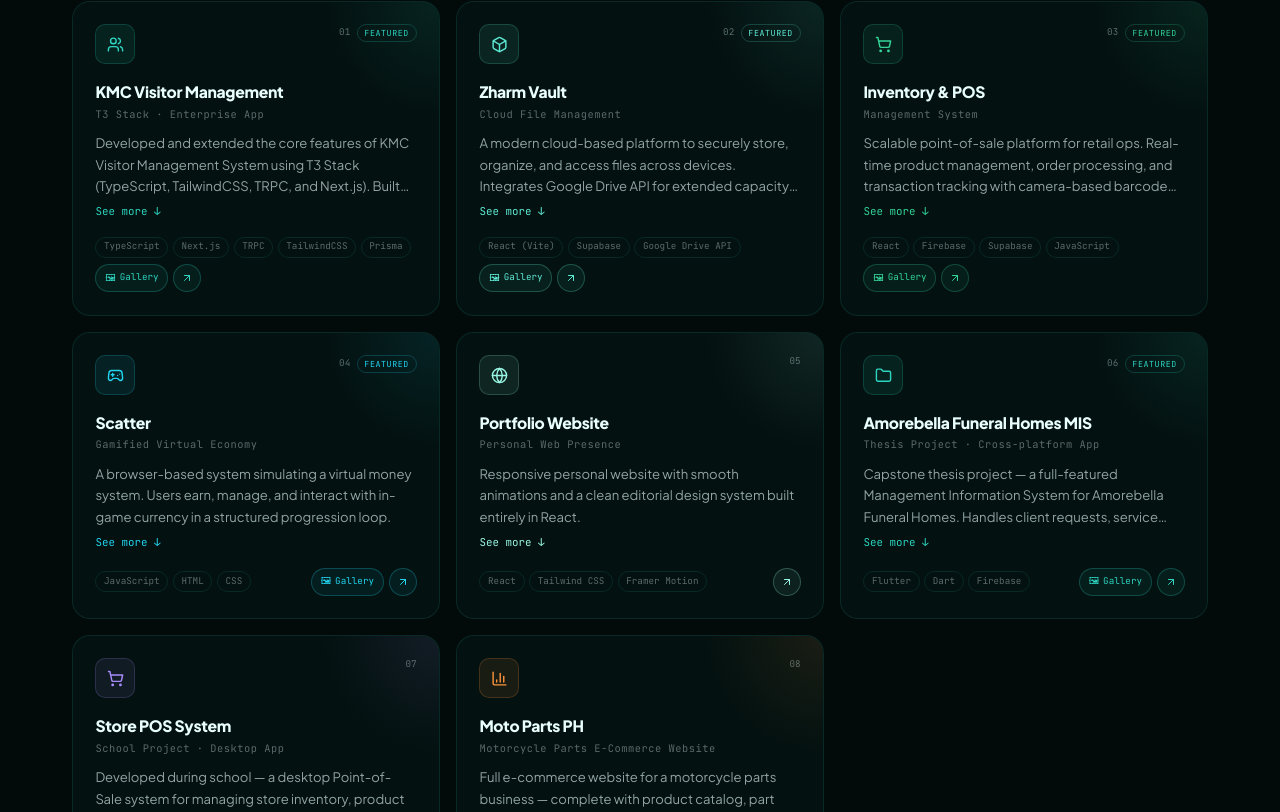
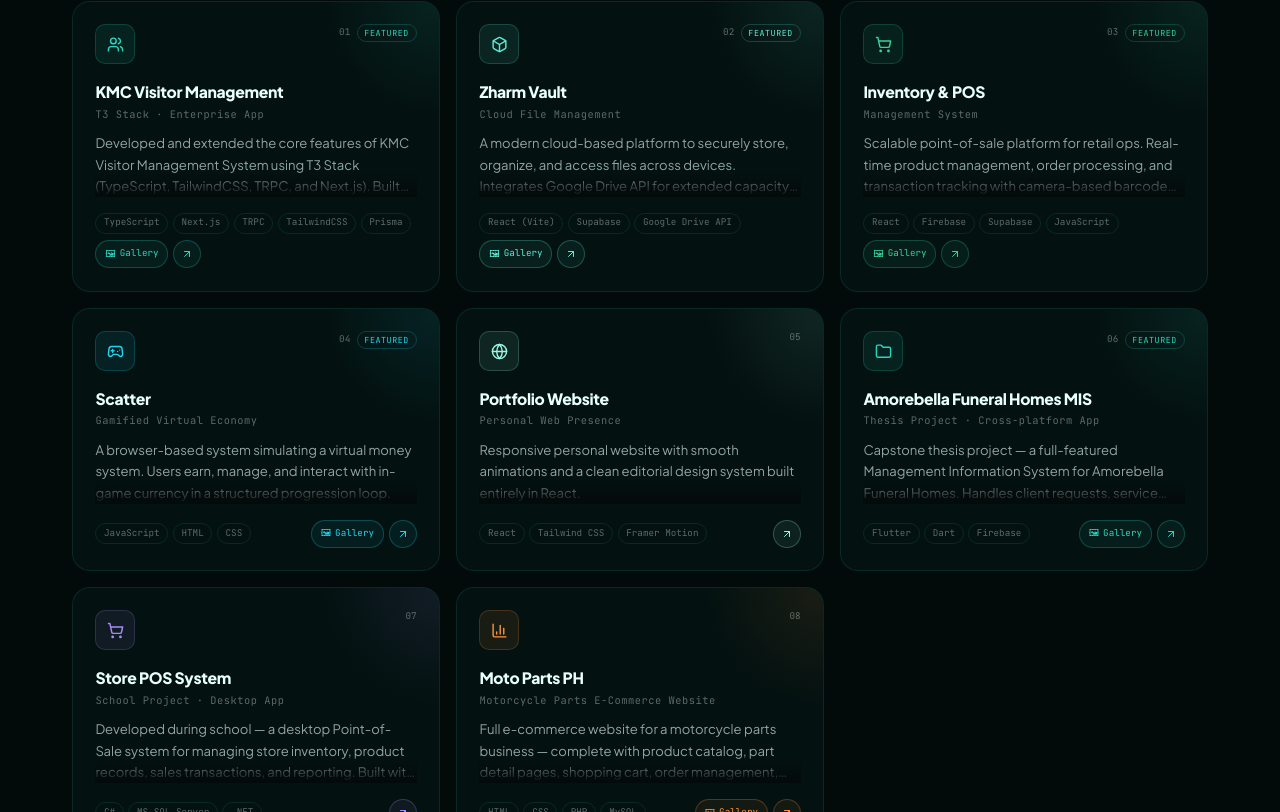
Before and after one commit to muhajirpayao/portfolio-react, a React (Vite) app: page / in a window 1280 px wide. Shown: the part 2728-3540 px from the top of the page. Built offline with nearby package versions, Linux system fonts and the light colour scheme.

Commit message:
adding see more

```diff
--- a/src/home/Home.jsx
+++ b/src/home/Home.jsx
@@ -459,6 +459,14 @@ export default function Home() {
       -webkit-text-fill-color: transparent;
       background-clip: text;
       animation: shimmer 3s linear infinite;
+    }
+    .desc-clickable {
+      cursor: pointer;
+      -webkit-tap-highlight-color: transparent;
+      user-select: none;
+    }
+    .desc-clickable:active p {
+      opacity: 0.7;
     }
   `;
 
@@ -957,30 +965,32 @@ export default function Home() {
                       <h3 style={{ fontSize:"0.98rem", fontWeight:800, letterSpacing:"-0.02em", marginBottom:"0.18rem", color:T.text }}>{proj.title}</h3>
                       <p style={{ fontSize:"0.65rem", fontFamily:"'JetBrains Mono', monospace", color:T.muted, letterSpacing:"0.05em", marginBottom:"0.6rem" }}>{proj.subtitle}</p>
 
-                      {/* ── DESCRIPTION WITH SEE MORE ── */}
+                      {/* ── CLICKABLE DESCRIPTION — tap anywhere on text to expand/collapse ── */}
+                      <div
+                        className="desc-clickable"
+                        onClick={(e) => toggleDesc(proj.id, e)}
+                        style={{ position: "relative" }}
+                      >
                         <p style={{
                           fontSize:"0.82rem", color:T.sub, lineHeight:1.65,
                           display: isExpanded ? "block" : "-webkit-box",
                           WebkitLineClamp: isExpanded ? "unset" : 3,
                           WebkitBoxOrient: "vertical",
                           overflow: "hidden",
+                          transition: "all 0.25s ease",
                         }}>
                           {proj.desc}
                         </p>
-                      <button
-                        onClick={(e) => toggleDesc(proj.id, e)}
-                        style={{
-                          background: "none", border: "none", cursor: "pointer",
-                          padding: "4px 0 0", marginTop: "2px",
-                          fontSize: "0.68rem", fontFamily: "'JetBrains Mono', monospace",
-                          color: proj.accent, display: "inline-flex", alignItems: "center", gap: "0.25rem",
-                          transition: "opacity 0.2s",
-                        }}
-                        onMouseEnter={e => e.currentTarget.style.opacity = "0.7"}
-                        onMouseLeave={e => e.currentTarget.style.opacity = "1"}
-                      >
-                        {isExpanded ? "See less ↑" : "See more ↓"}
-                      </button>
+                        {!isExpanded && (
+                          <div style={{
+                            position:"absolute", bottom:0, left:0, right:0, height:24,
+                            background: dark
+                              ? "linear-gradient(to bottom, transparent, #030a0a)"
+                              : "linear-gradient(to bottom, transparent, #f0fafa)",
+                            pointerEvents:"none",
+                          }} />
+                        )}
+                      </div>
                     </div>
 
                     <div style={{ display:"flex", alignItems:"center", justifyContent:"space-between", flexWrap:"wrap", gap:"0.4rem", marginTop:"auto" }}>
```
Lines whose indentation alone changed are shown as unchanged.
